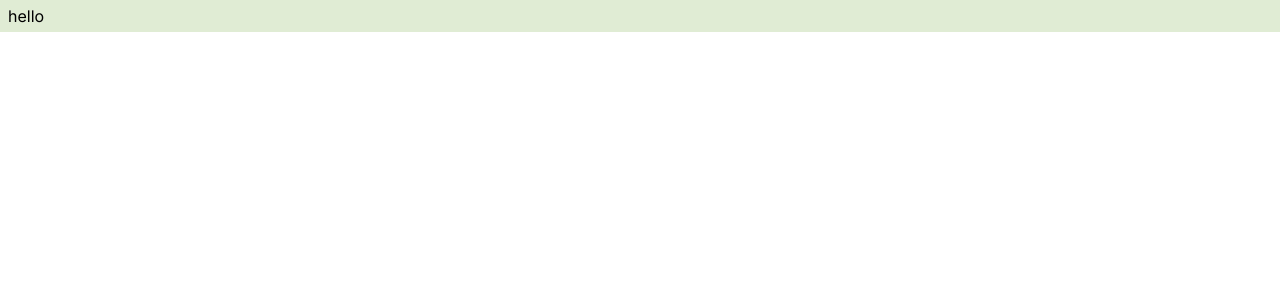
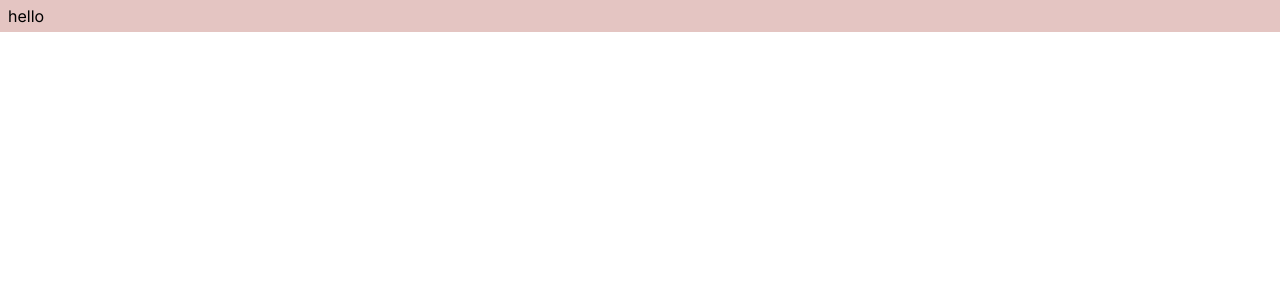
Before and after one commit to Hamza123Hussain/blog_ai_frontend, a Next.js app: page / in a window 1280 px wide. Shown: the top 300 px of the page. Built offline with nearby package versions, Linux system fonts and the light colour scheme.

Commit message:
ADD dusty rose as a custom color

```diff
--- a/tailwind.config.ts
+++ b/tailwind.config.ts
@@ -19,7 +19,7 @@ const config = {
     },
     extend: {
       colors: {
-        customBg: '#E0ECD4', // Add your custom color here
+        customBg: '#e4c5c2', // Add your custom color here
         border: 'hsl(var(--border))',
         input: 'hsl(var(--input))',
         ring: 'hsl(var(--ring))',
```
